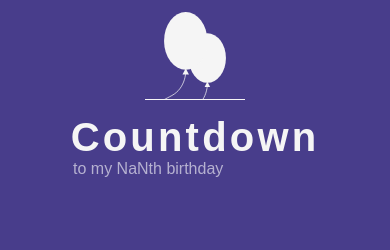
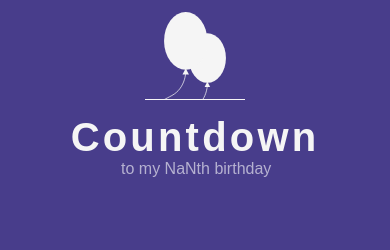
Before and after one commit to liborgabrhel/cz-liborgabrhel-birthday, a React (Create React App) app: page / in a window 390 px wide. Shown: the top 250 px of the page. Built offline with nearby package versions, Linux system fonts and the light colour scheme; a web font is replaced by a local one.

Commit message:
Centered subheading on mobile screens

```diff
--- a/src/components/header/index.tsx
+++ b/src/components/header/index.tsx
@@ -83,4 +83,7 @@ const SubheadingWrapper = styled("div")`
   position: relative;
   grid-area: subheading;
   align-self: start;
+  @media screen and (max-width: 470px) {
+    justify-self: center;
+  }
 `
```
